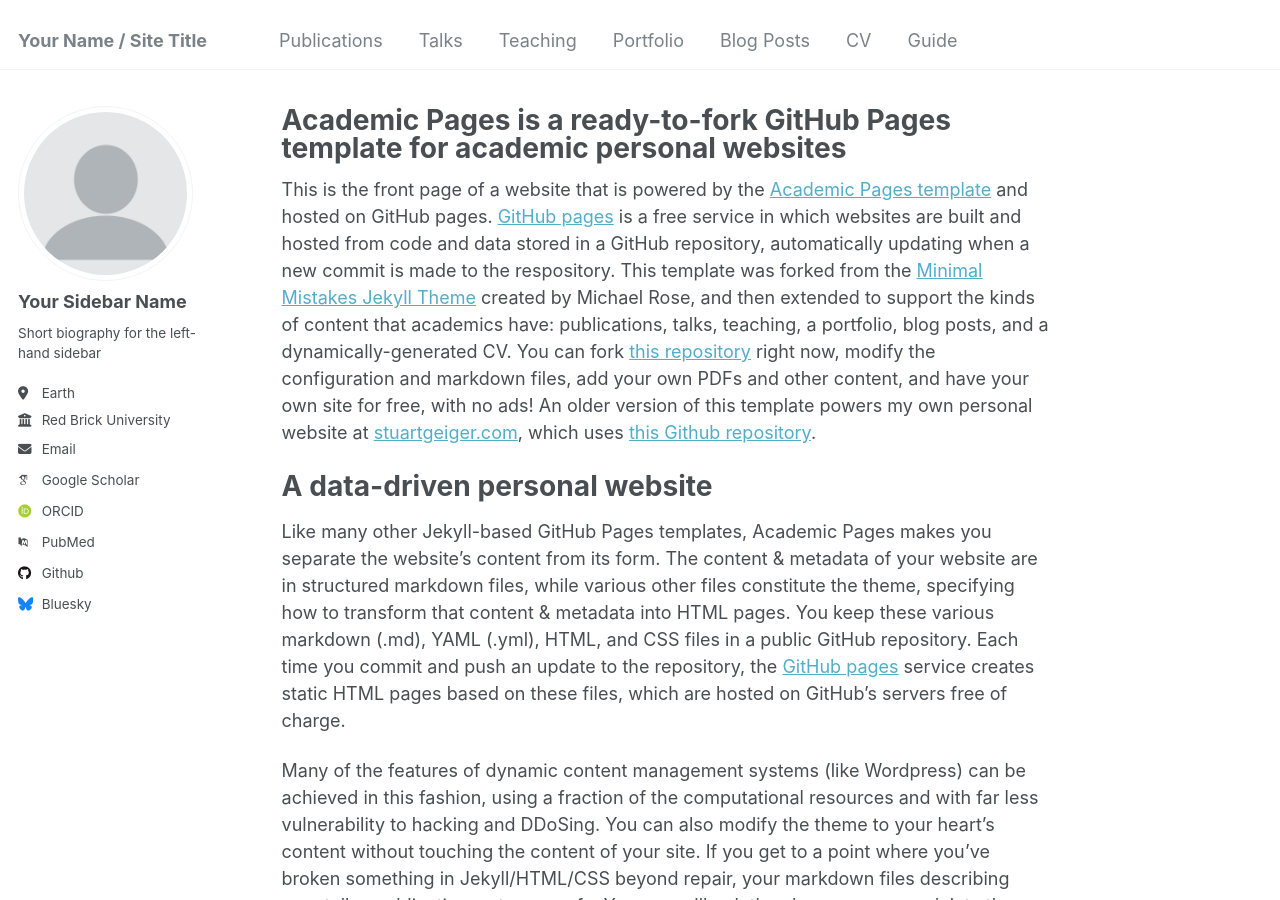
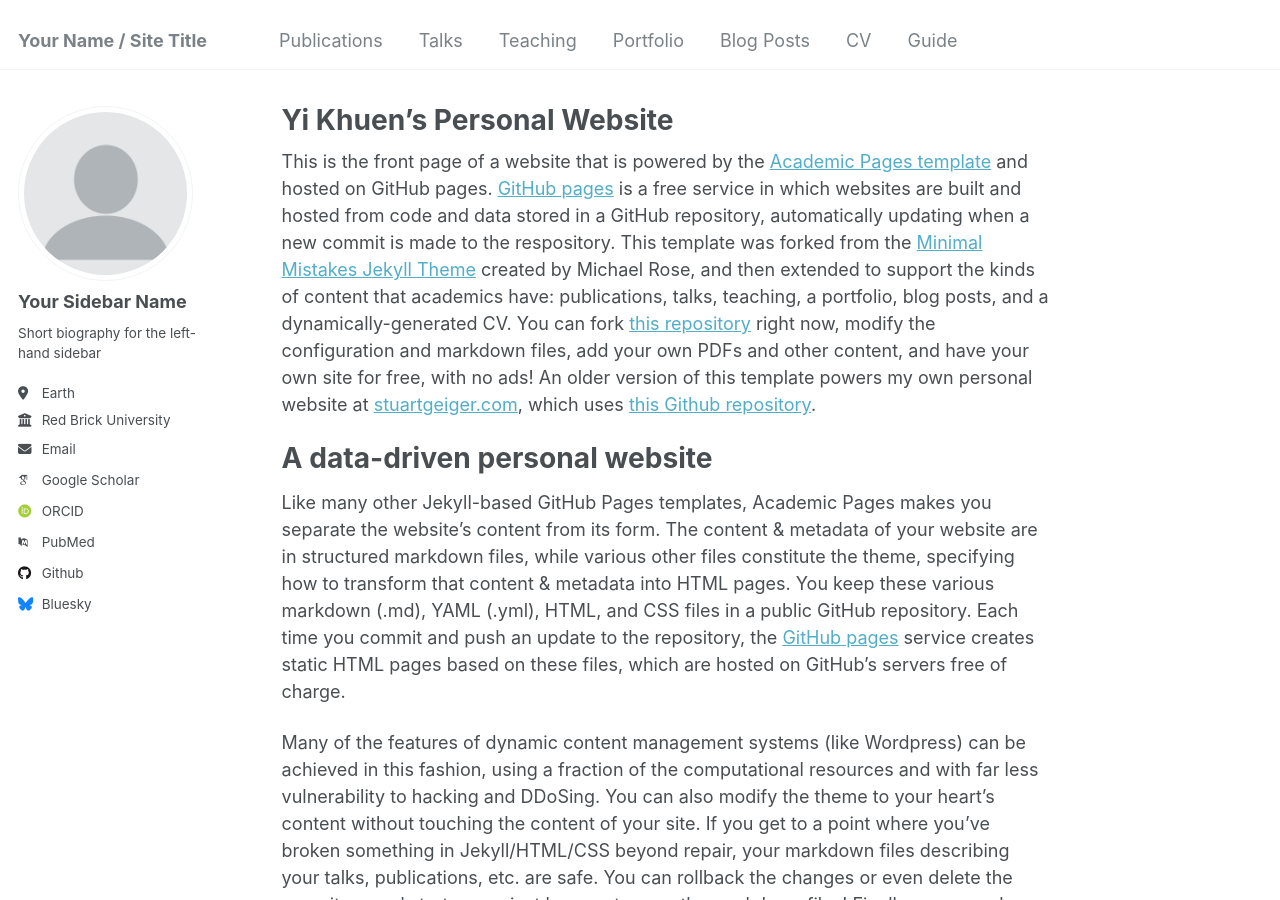
Before and after one commit to yikhuen/yikhuen.github.io, a Jekyll site: the page built from _pages/about.md, in a window 1280 px wide and 900 px high. Built offline with Jekyll 4.4.1, drawn with Linux system fonts in a browser that asks for light colours; some web fonts are replaced.

Commit message:
Testing first commit with small text edit

```diff
--- a/_pages/about.md
+++ b/_pages/about.md
@@ -1,6 +1,6 @@
 ---
 permalink: /
-title: "Academic Pages is a ready-to-fork GitHub Pages template for academic personal websites"
+title: "Yi Khuen's Personal Website"
 author_profile: true
 redirect_from:
   - /about/
```
